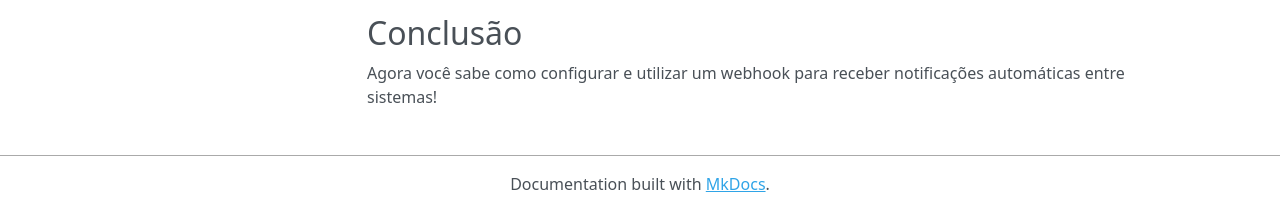
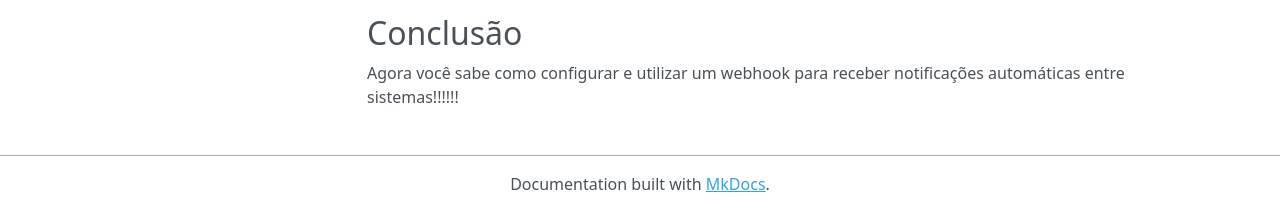
Before and after one commit to checkmob/documentacao, an MkDocs documentation site: the page built from docs/index.md, in a window 1280 px wide and 900 px high, scrolled down 849 px. Shown: the part 688-897 px from the top of the window. Built offline with MkDocs 1.6.1, drawn with Linux system fonts in a browser that asks for light colours; nearby versions of some CDN libraries.

```diff
--- a/docs/index.md
+++ b/docs/index.md
@@ -72,4 +72,4 @@ curl -X POST http://localhost:5000/webhook \
 
 ## Conclusão
 
-Agora você sabe como configurar e utilizar um webhook para receber notificações automáticas entre sistemas!
+Agora você sabe como configurar e utilizar um webhook para receber notificações automáticas entre sistemas!!!!!!
```
